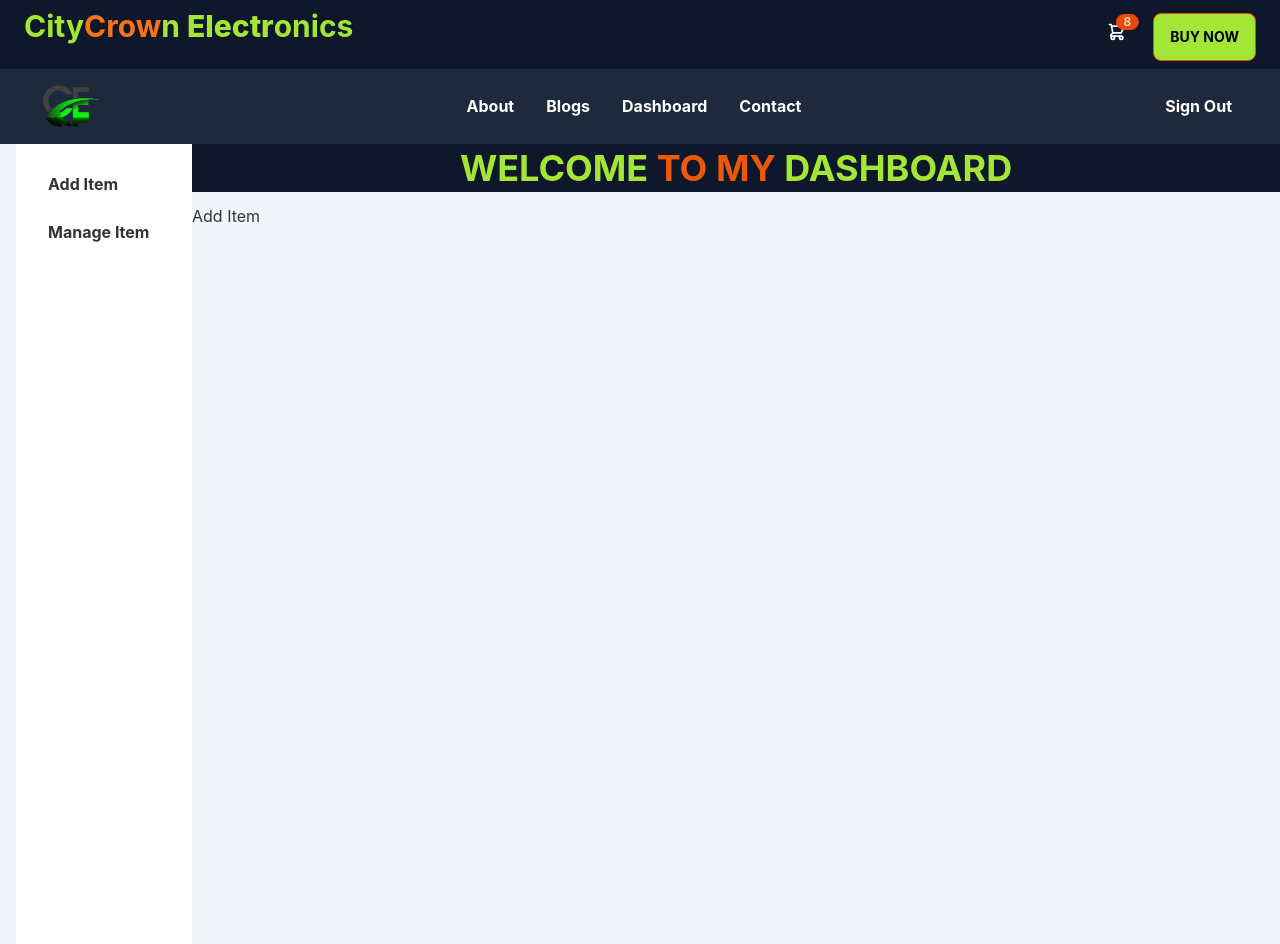
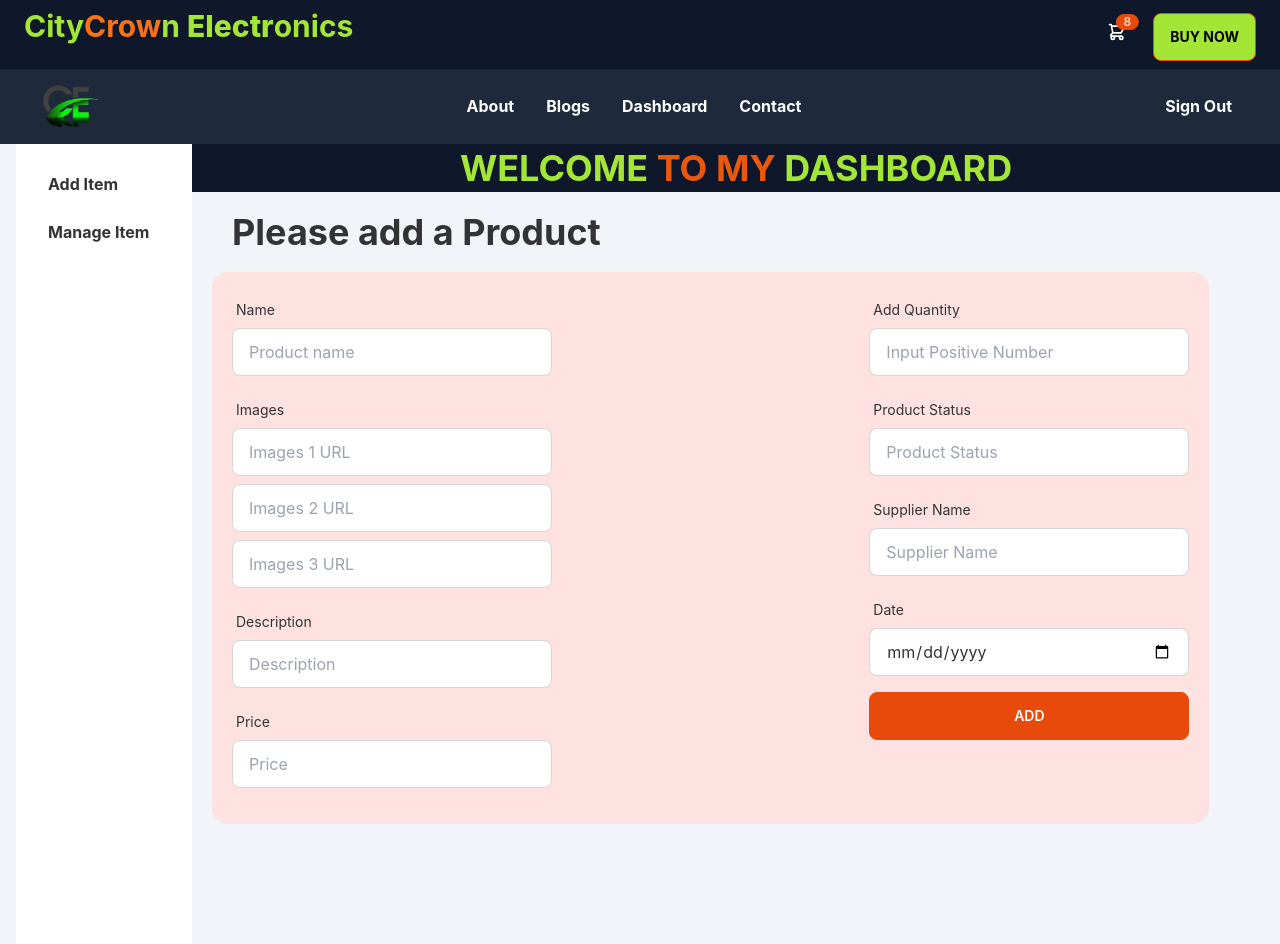
Before and after one commit to dipankar11137/City-Crown-Electronics-client-site, a React (Create React App) app: page /dashboard in a window 1280 px wide. Built offline with nearby package versions, Linux system fonts and the light colour scheme; no server answers; sample sign-in values are in the browser's storage.

Commit message:
add apple products

```diff
--- a/src/Components/Pages/Dashboard/AddItem.js
+++ b/src/Components/Pages/Dashboard/AddItem.js
@@ -1,9 +1,247 @@
 import React from "react";
+import { useForm } from "react-hook-form";
+import { toast } from "react-toastify";
 
 const AddItem = () => {
+  const {
+    register,
+    formState: { errors },
+    handleSubmit,
+    reset,
+  } = useForm();
+  const onSubmit = (data) => {
+    // console.log(data);
+    const url = `http://localhost:5000/appleProducts`;
+    fetch(url, {
+      method: "POST",
+      headers: {
+        "content-type": "application/json",
+      },
+      body: JSON.stringify(data),
+    })
+      .then((res) => res.json())
+      .then((result) => {
+        toast.success("Successfully Add This Products");
+        reset();
+      });
+  };
   return (
-    <div>
-      <h1>Add Item</h1>
+    <div className=" pb-20">
+      <h2 className="mt-5 ml-10 font-bold text-4xl">Please add a Product</h2>
+      <div className="bg-red-100 p-5 rounded-2xl w-11/12 mt-5 ml-5 ">
+        <form
+          className=" flex justify-center gap-4"
+          onSubmit={handleSubmit(onSubmit)}
+        >
+          <div>
+            <label className="label">
+              <span className="label-text">Name</span>
+            </label>
+            <input
+              type="text"
+              placeholder="Product name"
+              className="input input-bordered bg-white lg:w-96 sm:w-full max-w-xs"
+              {...register("name", {
+                required: {
+                  value: true,
+                  message: "Name is Required",
+                },
+              })}
+            />
+            <label className="label">
+              {errors.name?.type === "required" && (
+                <span className="label-text-alt text-red-500">
+                  {errors?.name?.message}
+                </span>
+              )}
+            </label>
+            <label className="label">
+              <span className="label-text">Images</span>
+            </label>
+            <input
+              type="text"
+              placeholder="Images 1 URL"
+              className="input input-bordered bg-white w-full max-w-xs"
+              {...register("img", {
+                required: {
+                  value: true,
+                  message: "Images is Required",
+                },
+              })}
+            />
+            <input
+              type="text"
+              placeholder="Images 2 URL"
+              className="input input-bordered bg-white w-full mt-2 max-w-xs"
+              {...register("img2", {
+                required: {
+                  value: true,
+                  message: "Images is Required",
+                },
+              })}
+            />
+            <input
+              type="text"
+              placeholder="Images 3 URL"
+              className="input input-bordered bg-white w-full mt-2 max-w-xs"
+              {...register("img3", {
+                required: {
+                  value: true,
+                  message: "Images is Required",
+                },
+              })}
+            />
+            <label className="label">
+              {errors.img?.type === "required" && (
+                <span className="label-text-alt text-red-500">
+                  {errors?.img?.message}
+                </span>
+              )}
+            </label>
+
+            <label className="label">
+              <span className="label-text">Description</span>
+            </label>
+            <input
+              type="text"
+              placeholder="Description"
+              className="input input-bordered bg-white w-full max-w-xs"
+              {...register("description", {
+                required: {
+                  value: true,
+                  message: "Description is Required",
+                },
+              })}
+            />
+            <label className="label">
+              {errors.description?.type === "required" && (
+                <span className="label-text-alt text-red-500">
+                  {errors?.description?.message}
+                </span>
+              )}
+            </label>
+            {/* Price */}
+            <label className="label">
+              <span className="label-text">Price</span>
+            </label>
+            <input
+              type="number"
+              placeholder="Price"
+              className="input input-bordered bg-white w-full max-w-xs"
+              {...register("price", {
+                required: {
+                  value: true,
+                  message: "Price is Required",
+                },
+              })}
+            />
+            <label className="label">
+              {errors.price?.type === "required" && (
+                <span className="label-text-alt text-red-500">
+                  {errors?.price?.message}
+                </span>
+              )}
+            </label>
+          </div>
+
+          <div>
+            {/* Add Quantity */}
+            <label className="label">
+              <span className="label-text">Add Quantity</span>
+            </label>
+            <input
+              type="number"
+              placeholder="Input Positive Number"
+              className="input input-bordered  bg-white lg:w-96 sm:w-full max-w-xs"
+              {...register("quantity", {
+                required: {
+                  value: true,
+                  message: "Min Order Quantity is Required",
+                },
+              })}
+            />
+            <label className="label">
+              {errors.quantity?.type === "required" && (
+                <span className="label-text-alt text-red-500">
+                  {errors?.quantity?.message}
+                </span>
+              )}
+            </label>
+            {/* status */}
+            <label className="label">
+              <span className="label-text">Product Status</span>
+            </label>
+            <input
+              type="text"
+              placeholder="Product Status "
+              className="input input-bordered bg-white w-full max-w-xs"
+              {...register("status", {
+                required: {
+                  value: true,
+                  message: "Available Quantity is Required",
+                },
+              })}
+            />
+            <label className="label">
+              {errors.status?.type === "required" && (
+                <span className="label-text-alt text-red-500">
+                  {errors?.status?.message}
+                </span>
+              )}
+            </label>
+            {/* supplierName */}
+            <label className="label">
+              <span className="label-text">Supplier Name</span>
+            </label>
+            <input
+              type="text"
+              placeholder="Supplier Name"
+              className="input input-bordered bg-white w-full max-w-xs"
+              {...register("supplierName", {
+                required: {
+                  value: true,
+                  message: "Available Quantity is Required",
+                },
+              })}
+            />
+            <label className="label">
+              {errors.supplierName?.type === "required" && (
+                <span className="label-text-alt text-red-500">
+                  {errors?.supplierName?.message}
+                </span>
+              )}
+            </label>
+            {/* Date */}
+            <label className="label">
+              <span className="label-text">Date</span>
+            </label>
+            <input
+              type="date"
+              placeholder="Date "
+              className="input input-bordered bg-white w-full max-w-xs"
+              {...register("date", {
+                required: {
+                  value: true,
+                  message: "Available Quantity is Required",
+                },
+              })}
+            />
+            <label className="label">
+              {errors.date?.type === "required" && (
+                <span className="label-text-alt text-red-500">
+                  {errors?.date?.message}
+                </span>
+              )}
+            </label>
+
+            <input
+              className="btn  w-full text-white"
+              type="submit"
+              value="ADD"
+            />
+          </div>
+        </form>
+      </div>
     </div>
   );
 };
```
